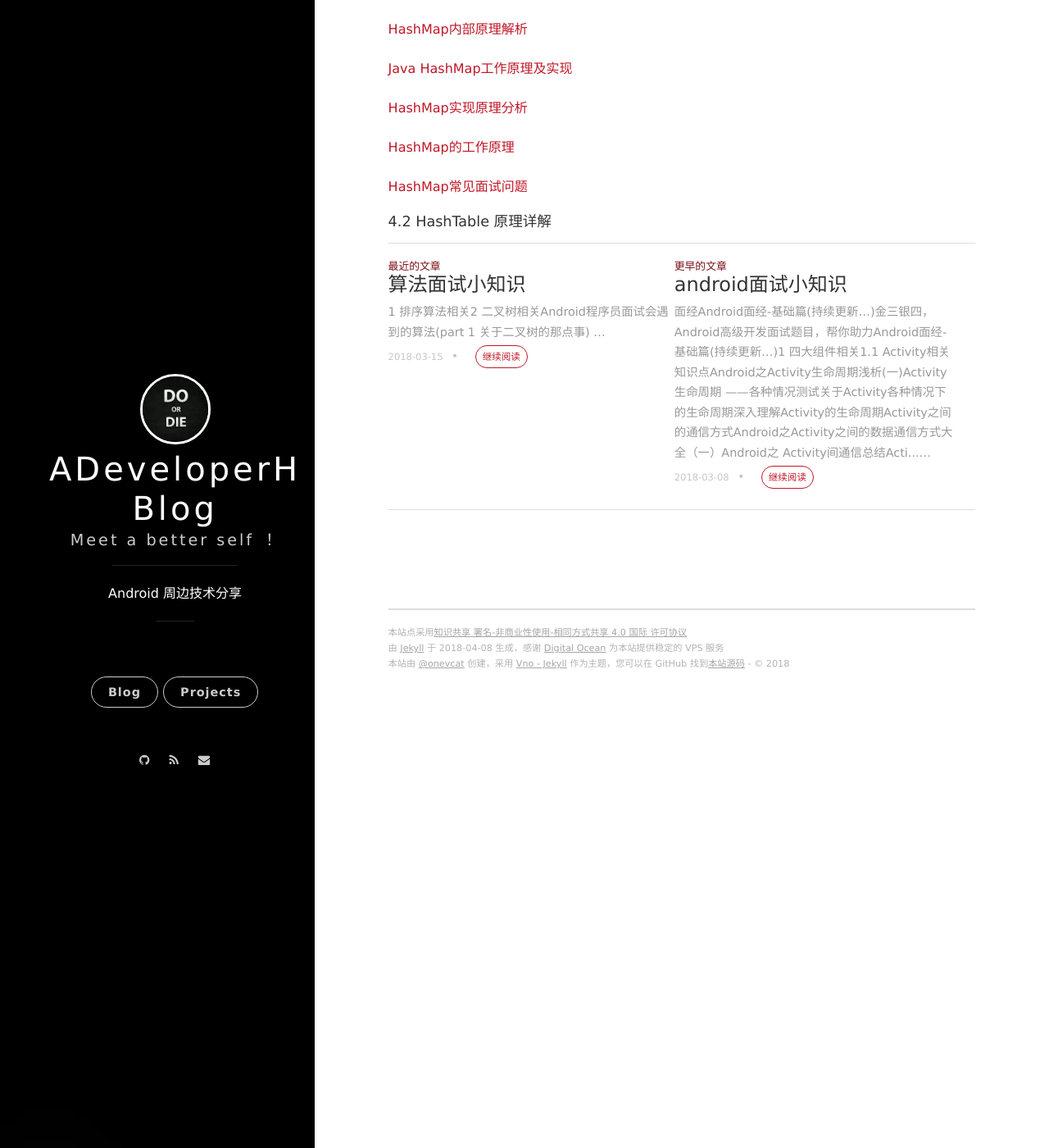
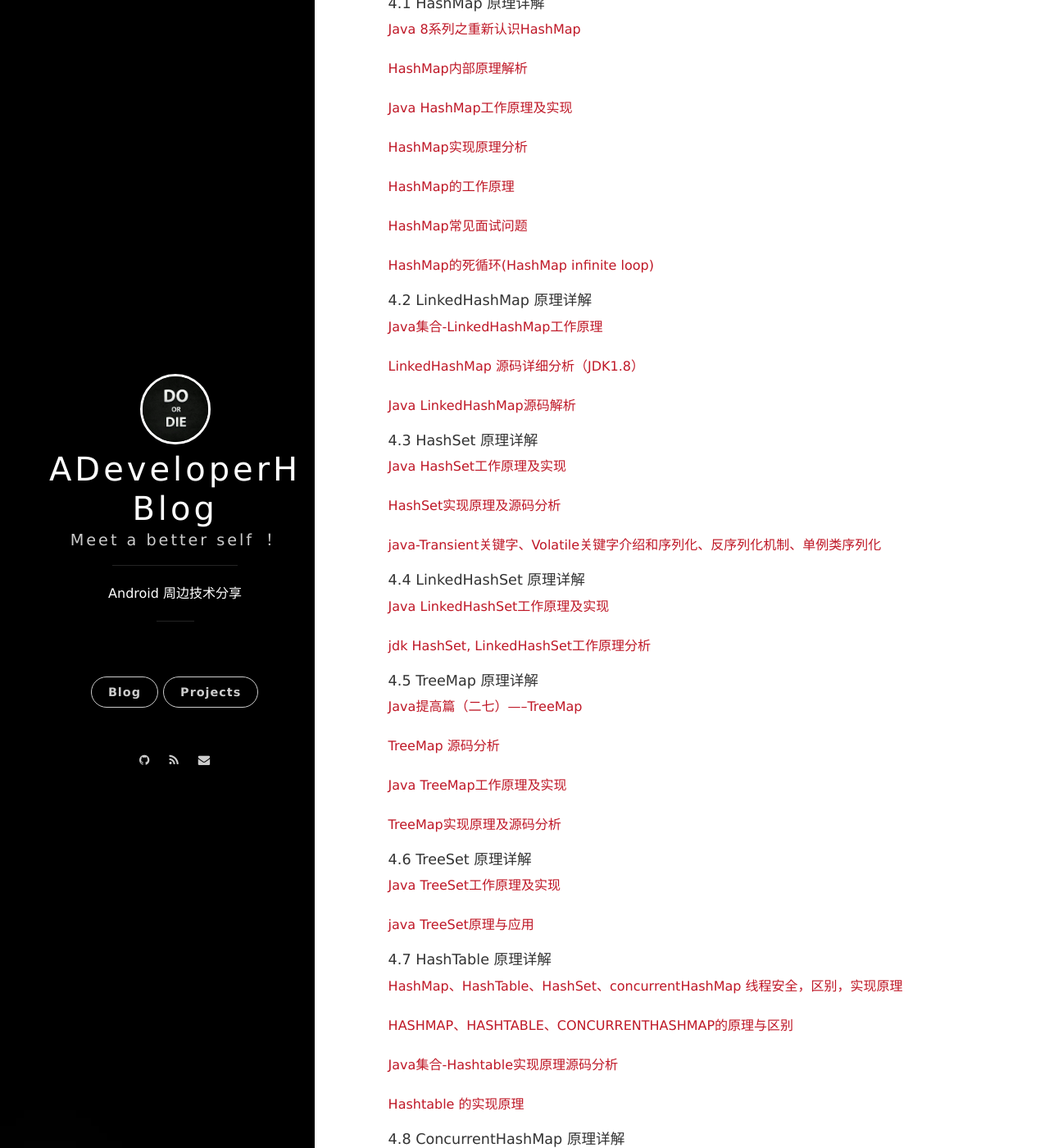
Before and after one commit to ADeveloperH/ADeveloperH.github.io, a Jekyll site: the page built from _posts/2018-03-08-interviewknowledge_java.md, in a window 1280 px wide and 1400 px high, scrolled down 2533 px. Shown: the whole window at 82% size. Built offline with Jekyll 4.4.1, drawn with Linux system fonts in a browser that asks for light colours; nearby versions of some CDN libraries; comment, search, counter and statistics services are not loaded; some of the changed text lies outside the part shown.

Commit message:
集合类框架总结完成

```diff
--- a/_posts/2018-03-08-interviewknowledge_java.md
+++ b/_posts/2018-03-08-interviewknowledge_java.md
@@ -34,6 +34,8 @@ categories: 面试知识
 [为什么String要设计成不可变的?](http://blog.csdn.net/renfufei/article/details/16808775)
 
 [String与Integer的相互转化](http://blog.csdn.net/u011983531/article/details/50888139)
+
+[再解Java中的String（suprise）](http://cmsblogs.com/?p=863)
 
 ### 3 java 类相关 ###
 
@@ -101,7 +103,6 @@ categories: 面试知识
 
 [Parceable和Serializable都有啥区别？](https://zhuanlan.zhihu.com/p/27193528)
 
-
 ### 4 java容器类 ###
 
 [java容器类框架详解](https://adeveloperh.github.io/2017/11/java_collections_framework/)
@@ -124,4 +125,70 @@ categories: 面试知识
 
 [HashMap常见面试问题](http://www.importnew.com/7099.html)
 
-#### 4.2 HashTable 原理详解 ####
+[HashMap的死循环(HashMap infinite loop)](http://pettyandydog.com/2016/08/28/HashMap_infinite_loop/#more)
+
+#### 4.2 LinkedHashMap 原理详解 ####
+
+[Java集合-LinkedHashMap工作原理](https://www.jianshu.com/p/3650bf13f09b)
+
+[LinkedHashMap 源码详细分析（JDK1.8）](https://segmentfault.com/a/1190000012964859)
+
+[Java LinkedHashMap源码解析](http://liujiacai.net/blog/2015/09/12/java-linkedhashmap/)
+
+#### 4.3 HashSet 原理详解 ####
+
+[Java HashSet工作原理及实现](https://yikun.github.io/2015/04/08/Java-HashSet%E5%B7%A5%E4%BD%9C%E5%8E%9F%E7%90%86%E5%8F%8A%E5%AE%9E%E7%8E%B0/)
+
+[HashSet实现原理及源码分析](https://blog.csdn.net/itmyhome1990/article/details/76212556)
+
+[ java-Transient关键字、Volatile关键字介绍和序列化、反序列化机制、单例类序列化](https://blog.csdn.net/u010156024/article/details/48345257)
+
+#### 4.4 LinkedHashSet 原理详解 ####
+
+[Java LinkedHashSet工作原理及实现](http://yikun.github.io/2015/04/09/Java-LinkedHashSet%E5%B7%A5%E4%BD%9C%E5%8E%9F%E7%90%86%E5%8F%8A%E5%AE%9E%E7%8E%B0/)
+
+[jdk HashSet, LinkedHashSet工作原理分析](https://fangjian0423.github.io/2016/03/30/jdk_hashset_linkedhashset/)
+
+#### 4.5 TreeMap 原理详解 ####
+
+[Java提高篇（二七）-----TreeMap](https://www.jianshu.com/p/526970086e4e)
+
+[TreeMap 源码分析](https://segmentfault.com/a/1190000012775806)
+
+[Java TreeMap工作原理及实现](http://yikun.github.io/2015/04/06/Java-TreeMap%E5%B7%A5%E4%BD%9C%E5%8E%9F%E7%90%86%E5%8F%8A%E5%AE%9E%E7%8E%B0/)
+
+[TreeMap实现原理及源码分析](https://blog.csdn.net/itmyhome1990/article/details/76213883)
+
+#### 4.6 TreeSet 原理详解 ####
+
+[Java TreeSet工作原理及实现](http://yikun.github.io/2015/04/10/Java-TreeSet%E5%B7%A5%E4%BD%9C%E5%8E%9F%E7%90%86%E5%8F%8A%E5%AE%9E%E7%8E%B0/)
+
+[java TreeSet原理与应用](https://www.jianshu.com/p/342bb16d4c6c)
+
+#### 4.7 HashTable 原理详解 ####
+
+[HashMap、HashTable、HashSet、concurrentHashMap 线程安全，区别，实现原理](https://zhuanlan.zhihu.com/p/34793183)
+
+[HASHMAP、HASHTABLE、CONCURRENTHASHMAP的原理与区别](http://www.yuanrengu.com/index.php/2017-01-17.html)
+
+[Java集合-Hashtable实现原理源码分析](https://www.jianshu.com/p/526970086e4e)
+
+[Hashtable 的实现原理](https://www.beibq.cn/book/sjsa262-9221)
+
+#### 4.8 ConcurrentHashMap 原理详解 ####
+
+[ConcurrentHashMap底层原理](https://juejin.im/post/5aba1030f265da23961269c6)
+
+[ConcurrentHashMap 原理解析（JDK1.8）](https://www.jianshu.com/p/d10256f0ebea)
+
+[ConcurrentHashMap总结](http://www.importnew.com/22007.html)
+
+#### 4.9 WeakHashMap 原理详解 ####
+
+[WeakHashMap实现原理及源码分析](https://blog.csdn.net/itmyhome1990/article/details/77651165)
+
+[Java WeakHashMap 源码解析](http://liujiacai.net/blog/2015/09/27/java-weakhashmap/)
+
+[WeakHashMap](https://github.com/CarpenterLee/JCFInternals/blob/master/markdown/9-WeakHashMap.md)
+
+[WeakHashMap 注意事项](http://www.baitouwei.com/2017/06/07/WeakHashMap-%E6%B3%A8%E6%84%8F%E4%BA%8B%E9%A1%B9/)
```
Also changed, not shown: _posts/2018-03-15-interviewknowledge_algorithm.md (+8 -0 lines).
